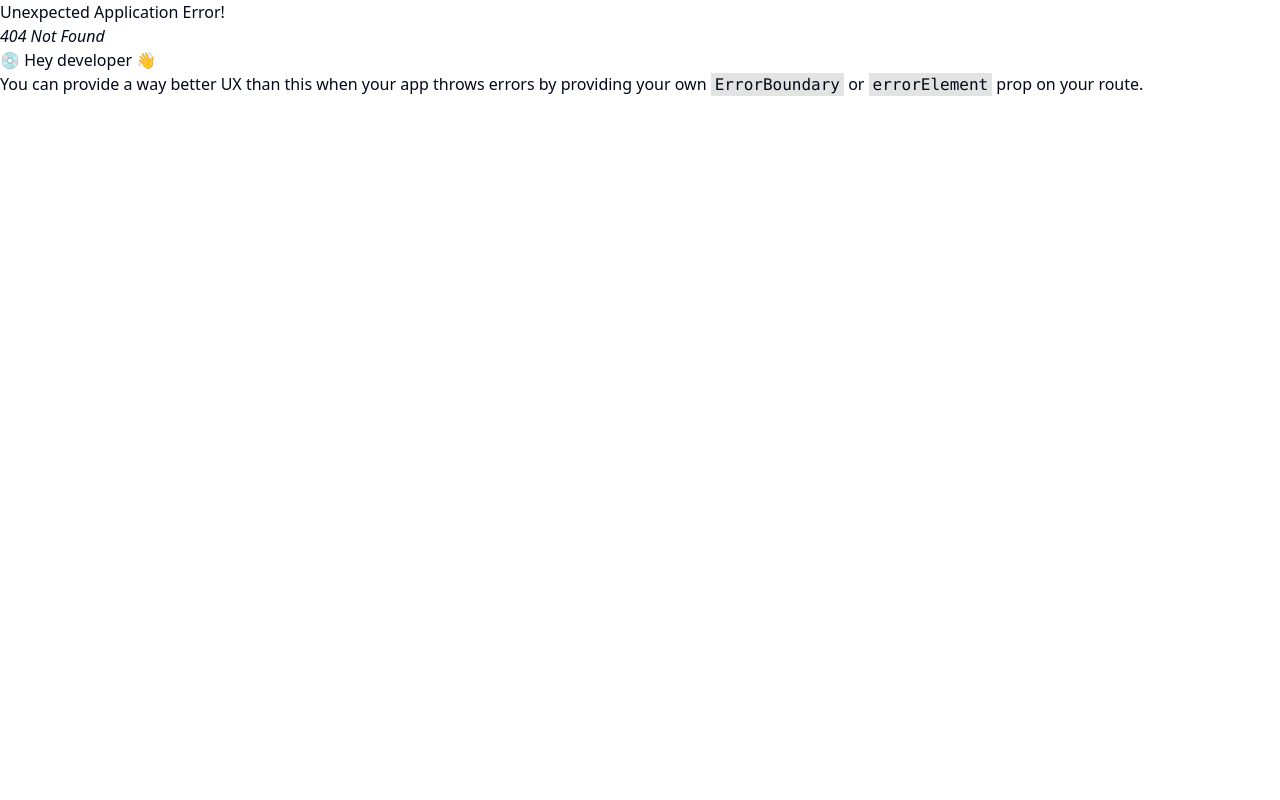
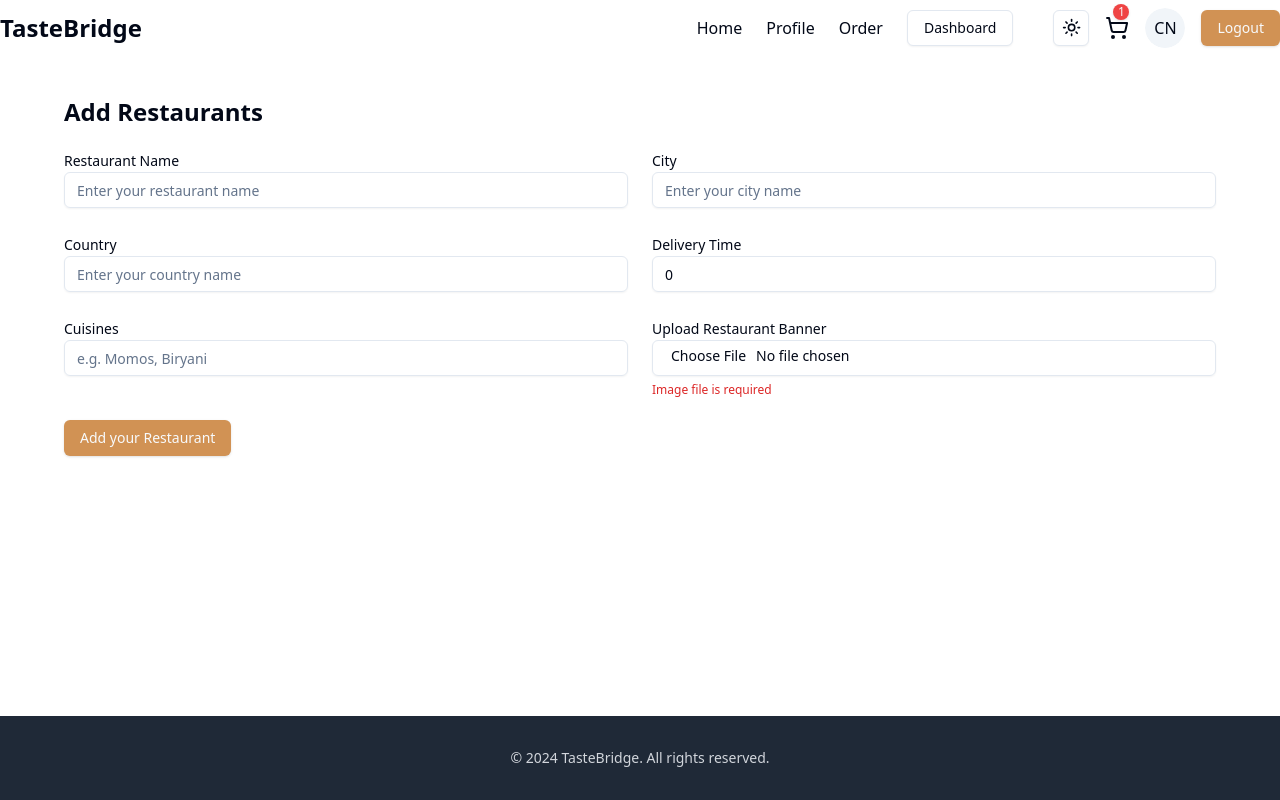
Before and after one commit to pranay-code24/Taste-Bridge, a React (Vite) app: page /admin/restaurant in a window 1280 px wide. Before the commit this address had no page. Built offline with nearby package versions, Linux system fonts and the light colour scheme.

Commit message:
Restaurant admin done

```diff
--- a/src/App.tsx
+++ b/src/App.tsx
@@ -10,6 +10,7 @@ import Profile from './components/Profile'
 import SearchPage from './components/SearchPage'
 import RestaurantDetail from './components/RestaurantDetail'
 import Cart from './components/Cart'
+import Restaurant from './admin/Restaurant'
 
 const appRouter = createBrowserRouter([
   {
@@ -35,6 +36,11 @@ const appRouter = createBrowserRouter([
       {
         path: "/cart",
         element: <Cart/>
+      },
+      // admin services start from here
+      {
+        path: "/admin/restaurant",
+        element: <Restaurant/>
       },
     ]
   },
--- /dev/null
+++ b/src/admin/AddMenu.tsx
@@ -0,0 +1,11 @@
+import React from 'react'
+
+type Props = {}
+
+const AddMenu = (props: Props) => {
+  return (
+    <div>AddMenu</div>
+  )
+}
+
+export default AddMenu
--- /dev/null
+++ b/src/admin/Restaurant.tsx
@@ -0,0 +1,130 @@
+import { Button } from "@/components/ui/button"
+import { Input } from "@/components/ui/input"
+import { Label } from "@/components/ui/label"
+import { RestaurantFormSchema, restaurantFromSchema } from "@/schema/restaurantSchema";
+import { Loader2 } from "lucide-react";
+import { FormEvent, useState } from "react";
+
+const Restaurant = () => {
+    const [input, setInput] = useState<RestaurantFormSchema>({
+        restaurantName: "",
+        city: "",
+        country: "",
+        deliveryTime: 0,
+        cuisines: [],
+        imageFile: undefined
+    });
+    const [errors, setErrors] = useState<Partial<RestaurantFormSchema>>({});
+    const changeEventHandler = (e:React.ChangeEvent<HTMLInputElement>) => {
+        const {name, value, type} = e.target;
+        setInput({...input, [name]: type === 'number' ? Number(value) : value});
+    }
+
+    const submitHandler = (e: FormEvent<HTMLFormElement>) => {
+        e.preventDefault();
+        const result = restaurantFromSchema.safeParse(input);
+        if(!result.success) {
+            const fieldErrors = result.error.formErrors.fieldErrors;
+            setErrors(fieldErrors as Partial<RestaurantFormSchema>);
+            return;
+        }
+    }
+    // add restaurant api implementation start from here
+    const loading = false;
+    const isRestaurant = false;
+    return (
+        <div className="max-w-6xl mx-auto my-10">
+            <div>
+                <div>
+                    <h1 className="font-extrabold text-2xl mb-5">Add Restaurants</h1>
+                    <form onSubmit={submitHandler}>
+                        <div className="md:grid grid-cols-2 gap-6 space-y-2 md:space-y-0">
+                            {/* Restaurant Name */}
+                            <div>
+                                <Label>Restaurant Name</Label>
+                                <Input
+                                    type="text"
+                                    name="restaurantName"
+                                    value={input.restaurantName}
+                                    onChange={changeEventHandler}
+                                    placeholder="Enter your restaurant name"
+                                />
+                                {errors && <span className="text-xs text-red-600 font-medium">{errors.restaurantName}</span>}
+                            </div>
+                            <div>
+                                <Label>City</Label>
+                                <Input
+                                    type="text"
+                                    name="city"
+                                    value={input.city}
+                                    onChange={changeEventHandler}
+                                    placeholder="Enter your city name"
+                                />
+                                {errors && <span className="text-xs text-red-600 font-medium">{errors.city}</span>}
+                            </div>
+                            <div>
+                                <Label>Country</Label>
+                                <Input
+                                    type="text"
+                                    name="country"
+                                    value={input.country}
+                                    onChange={changeEventHandler}
+                                    placeholder="Enter your country name"
+                                />
+                                {errors && <span className="text-xs text-red-600 font-medium">{errors.country}</span>}
+                            </div>
+                            <div>
+                                <Label>Delivery Time</Label>
+                                <Input
+                                    type="number"
+                                    name="deliveryTime"
+                                    value={input.deliveryTime}
+                                    onChange={changeEventHandler}
+                                    placeholder="Enter your delivery time"
+                                />
+                                {errors && <span className="text-xs text-red-600 font-medium">{errors.deliveryTime}</span>}
+                            </div>
+                            <div>
+                                <Label>Cuisines</Label>
+                                <Input
+                                    type="text"
+                                    name="cuisines"
+                                    value={input.cuisines}
+                                    onChange={(e) => setInput({...input, cuisines: e.target.value.split(",")})}
+                                    placeholder="e.g. Momos, Biryani"
+                                />
+                                {errors && <span className="text-xs text-red-600 font-medium">{errors.cuisines}</span>}
+                            </div>
+                            <div>
+                                <Label>Upload Restaurant Banner</Label>
+                                <Input
+                                    onChange={(e) => setInput({...input, imageFile: e.target.files?.[0] || undefined})}
+                                    type="file"
+                                    accept="image/*"
+                                    name="imageFile"
+                                />
+                                {errors && <span className="text-xs text-red-600 font-medium">{errors.imageFile?.name || "Image file is required"}</span>}
+                            </div>
+                        </div>
+                        <div className="my-5 w-fit">
+                            {
+                                loading ? (
+                                    <Button disabled className="bg-orange hover:bg-hoverOrange">
+                                        <Loader2 className="mr-2 h-4 w-4 animate-spin"/>
+                                        Please wait
+                                    </Button>
+                                ) : (
+                                    <Button className="bg-orange hover:bg-hoverOrange">
+                                        {isRestaurant ? "Update Your Restaurant" : "Add your Restaurant"}
+                                    </Button>
+                                )
+                            }
+                        </div>
+                    </form>
+                </div>
+            </div>
+        </div>
+    )
+}
+
+export default Restaurant
--- /dev/null
+++ b/src/schema/restaurantSchema.ts
@@ -0,0 +1,12 @@
+import {z} from "zod";
+
+export const restaurantFromSchema = z.object({
+    restaurantName: z.string().nonempty({message: "Restaurant name is required"}),
+    city: z.string().nonempty({message: "City is required"}),
+    country: z.string().nonempty({message: "Country is required"}),
+    deliveryTime: z.number().min(0, {message: "Delivery time can not be negative"}),
+    cuisines: z.array(z.string()),
+    imageFile: z.instanceof(File).optional().refine((file) => file?.size !== 0, {message: "Image file is required"})
+});
+
+export type RestaurantFormSchema = z.infer<typeof restaurantFromSchema>;
```
